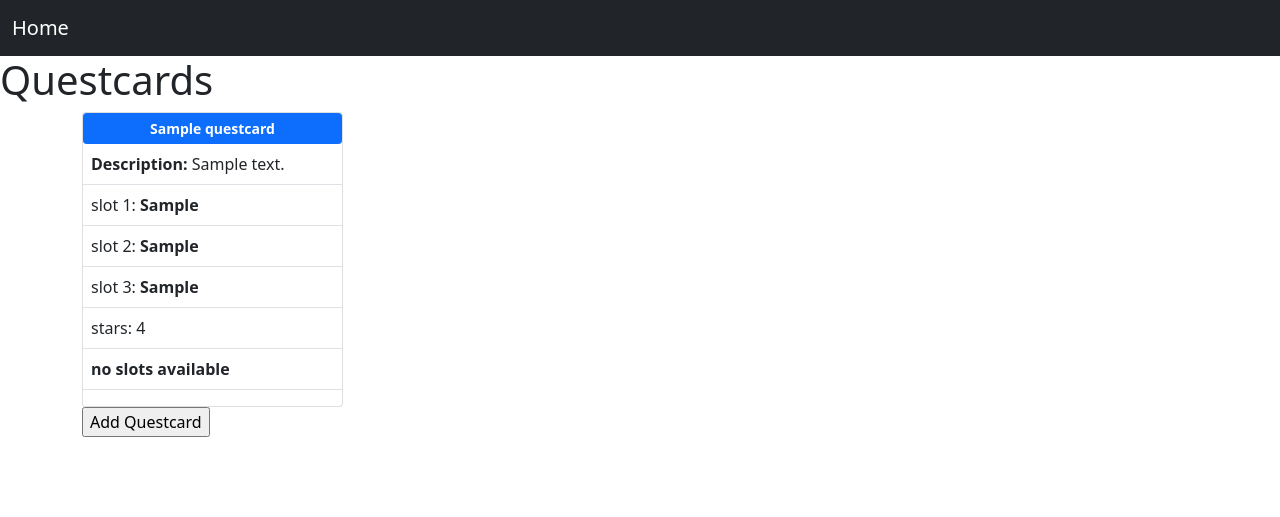
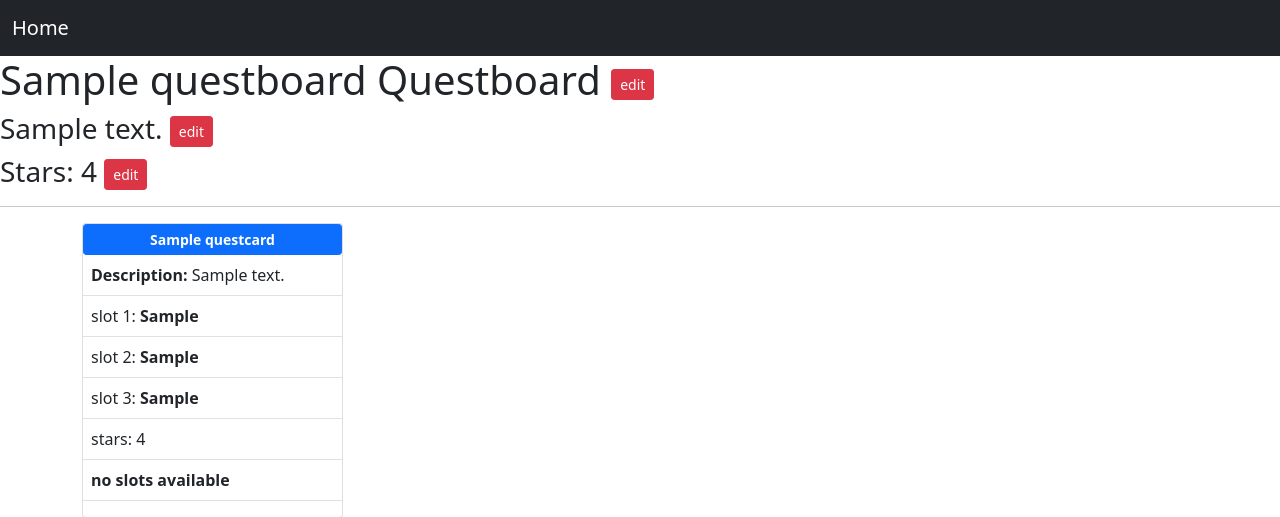
Before and after one commit to gabmnlx/QuestboardFinal, a Django app: page /questboard/1/ in a window 1280 px wide. Shown: the top 517 px of the page. Run offline with Django 3.2, Linux system fonts and the light colour scheme; tables that the repository leaves empty hold one stand-in row (values such as "Sample post").

Commit message:
Added edit implementation

```diff
--- a/main/urls.py
+++ b/main/urls.py
@@ -1,10 +1,12 @@
 from django.urls import path
-from main.views import main, questboard, addPerson, addQB, addQC
-
+from main.views import main, questboard, addPerson, addQB, addQC, editName, editDescription, editStars
 urlpatterns = [
     path('home/', main.as_view(), name='home'),
     path('questboard/<questboard_id>/', questboard.as_view() , name='questboard'),
     path('addPerson/<int:questcard_id>/<int:questboard_id>', addPerson, name='addPerson'),
     path('addQB', addQB, name="addQB"),
-    path('addQC/<questboard_id>', addQC, name="addQC")
+    path('addQC/<questboard_id>', addQC, name="addQC"),
+    path('editName/<questboard_id>', editName, name="editname" ),
+    path('editDescription/<questboard_id>', editDescription, name="editDescription" ),
+    path('editStars/<questboard_id>', editStars, name="editStars" ),
 ]
--- a/main/views.py
+++ b/main/views.py
@@ -22,6 +22,7 @@ class questboard(TemplateView):
         context['questboard'] = Questboard.objects.get(
             id=pk).questcard_set.all()
         context['qbid'] = pk
+        context['qb'] = Questboard.objects.get(id=pk)
         return context
 
 
@@ -65,3 +66,31 @@ def addQC(request, questboard_id):
     form.fields['questboard'].queryset = form.fields['questboard'].queryset.filter(id=questboard_id)
     context['form'] = form
     return render(request, 'addQC.html', context)
+
+def editName(request, questboard_id):
+
+    if request.method == 'POST':
+        questboard = Questboard.objects.get(id=questboard_id)
+        questboard.name = request.POST['name']
+        questboard.save()
+        return redirect('/questboard/' + str(questboard_id))
+    return render(request, 'edit.html', {'questboard_id':questboard_id})
+
+
+def editDescription(request, questboard_id):
+
+    if request.method == 'POST':
+        questboard = Questboard.objects.get(id=questboard_id)
+        questboard.description = request.POST['name']
+        questboard.save()
+        return redirect('/questboard/' + str(questboard_id))
+    return render(request, 'editDescription.html', {'questboard_id':questboard_id})
+
+def editStars(request, questboard_id):
+
+    if request.method == 'POST':
+        questboard = Questboard.objects.get(id=questboard_id)
+        questboard.stars = int(request.POST['number'])
+        questboard.save()
+        return redirect('/questboard/' + str(questboard_id))
+    return render(request, 'editStars.html', {'questboard_id':questboard_id})
--- a/templates/home.html
+++ b/templates/home.html
@@ -10,7 +10,7 @@
         {% for questboard in questboards %}
         <div class="col-md-3">
             <div class="card card body">
-                <a class="btn btn-primary  btn-sm btn-block" href=""> <strong>{{questboard.name}}</strong></a>
+                <a class="btn btn-primary  btn-sm btn-block" href=""> <strong>{{questboard.name}} <form action="/editName/{{questboard.id}}" style="display: inline;"> <input type="submit" class="btn btn-sm btn-danger" value="edit" ></form></strong></a>
 
                 <table class="table">
 
@@ -19,7 +19,7 @@
                     </td>
 
                     <tr><td>stars: {{questboard.stars}}
-                        <form action="" style="display: inline;"> <input type="submit" class="btn btn-sm btn-danger" value="edit" ></form>
+                        <form action="/editStars/{{questboard.id}}" style="display: inline;"> <input type="submit" class="btn btn-sm btn-warning" value="edit" ></form>
                     </td></tr>
                 </table>
             </div>
--- a/templates/questboard.html
+++ b/templates/questboard.html
@@ -2,7 +2,10 @@
 {% load static %}
 
 {% block content %}
-<h1>Questcards</h1>
+<h1>{{qb.name}} Questboard <form action="/editName/{{qb.id}}" style="display: inline;"> <input type="submit" class="btn btn-sm btn-danger" value="edit" ></form></h1>
+<h3>{{qb.description}} <form action="/editDescription/{{qb.id}}" style="display: inline;"> <input type="submit" class="btn btn-sm btn-danger" value="edit" ></form></h3>
+<h3>Stars: {{qb.stars}} <form action="/editStars/{{qb.id}}" style="display: inline;"> <input type="submit" class="btn btn-sm btn-danger" value="edit" ></form></h3>
+<hr>
 
 <div class="container">
     <div class="row">
```
Also changed, not shown: templates/edit.html (added, +14 -0 lines), templates/editDescription.html (added, +14 -0 lines), templates/editStars.html (added, +13 -0 lines).
